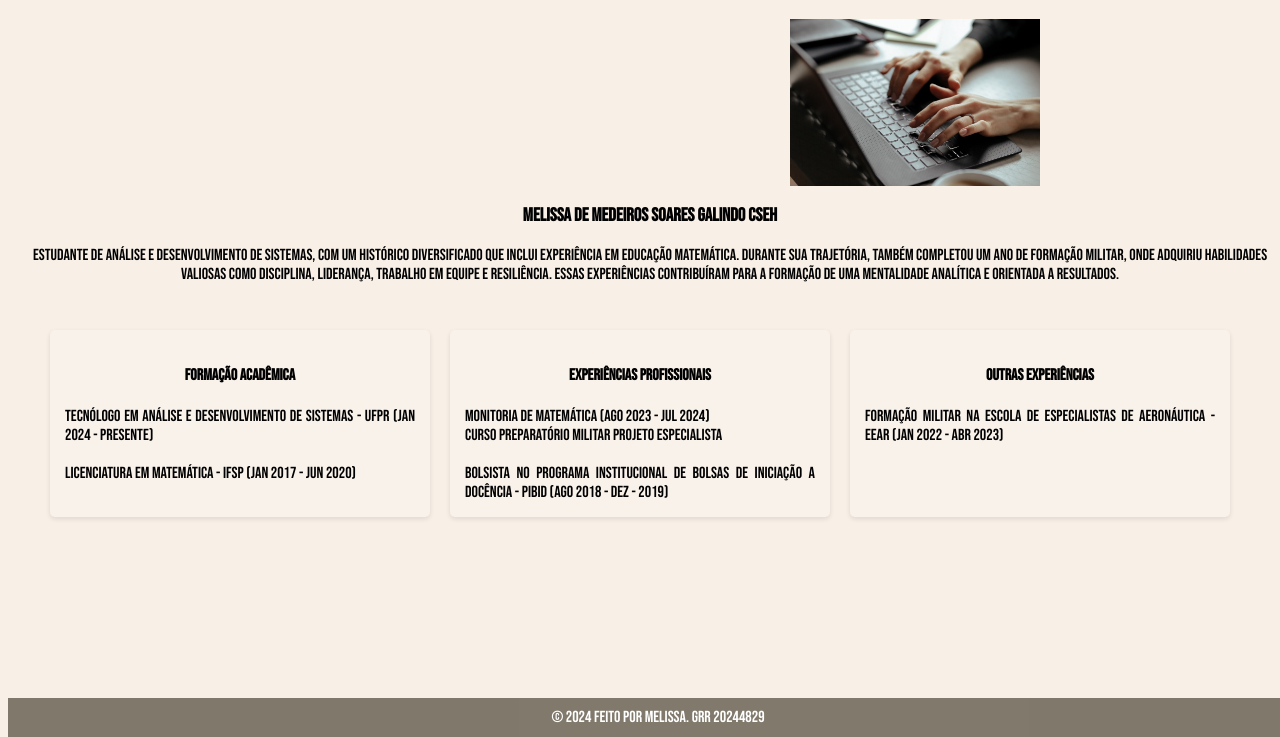
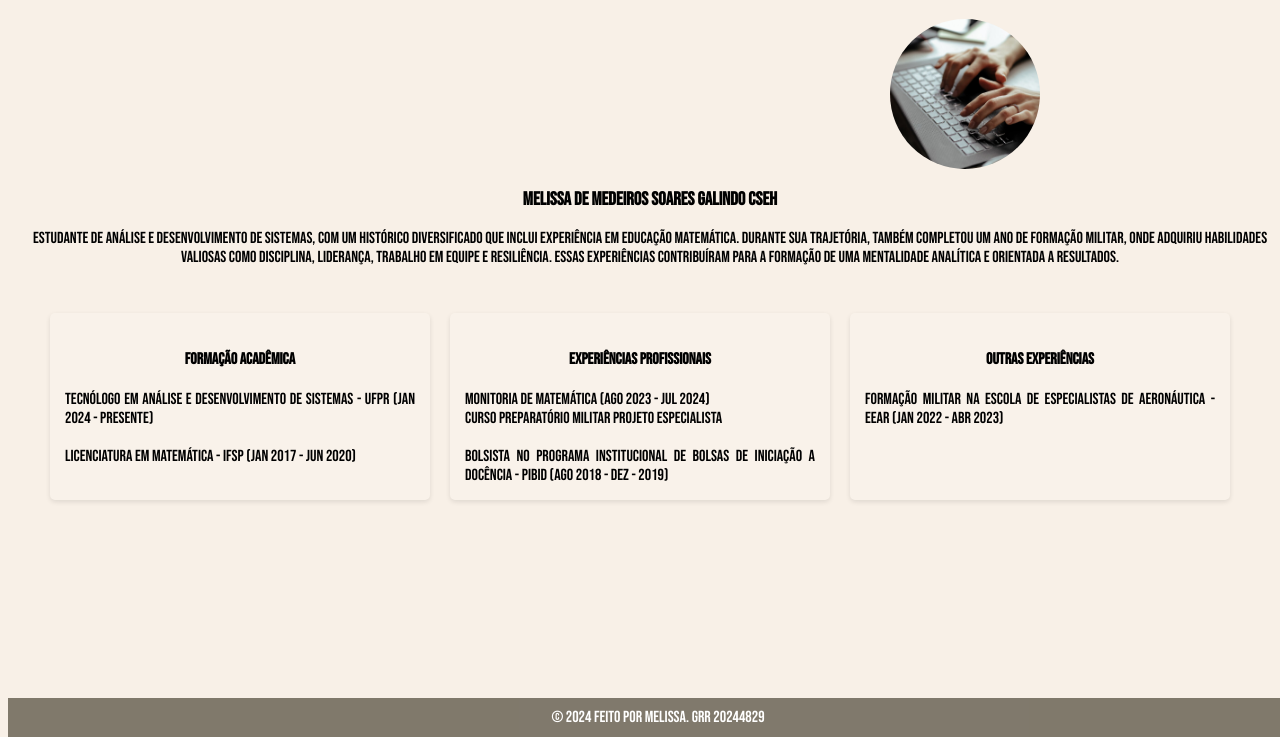
Before and after one commit to melissacseh/primeira-pagina-web.github.io, a plain HTML site: page index.html in a window 1280 px wide. Shown: the part 63-800 px from the top of the page. Drawn offline with Linux system fonts and the light colour scheme.

Commit message:
Add files via upload

```diff
--- a/style.css
+++ b/style.css
@@ -5,8 +5,10 @@ body {
   font-style: normal
 }
 img {
-  width: 250px;
-  height: auto;
+  width: 150px;
+  height: 150px;
+  border-radius: 50%;
+  object-fit: cover;
 }
 h1 {
   color: black;
```
